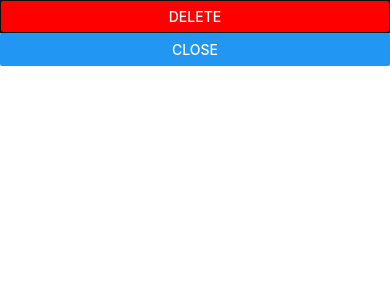
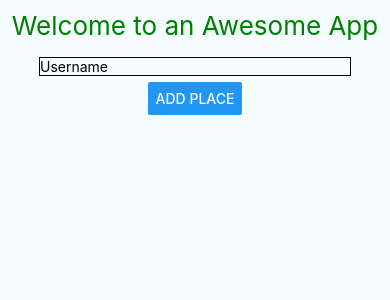
Before and after one commit to SokratisMourselas/AwesomeProject, a React Native app: screen / in a window 390 px wide. Shown: the top 300 px of the page. Built offline with nearby package versions, Linux system fonts and the light colour scheme.

Commit message:
modal functionality added

```diff
--- a/App.js
+++ b/App.js
@@ -35,20 +35,33 @@ export default class App extends Component{
         })
       }
     });
-    // this.setState(prevState => {
-    //   return{
-    //     places: prevState.places.filter(place=>{
-    //         return place.key!==key;
-    //     })
-    //   }
-    // });
+  }
+
+  placeDeletedHandler=()=>{
+    this.setState(prevState => {
+      return{
+        places: prevState.places.filter(place=>{
+            return place.key!==prevState.selectedPlace.key;
+        }),
+        selectedPlace: null
+      }
+    });
+  }
+
+
+  modalClosedHandler=()=>{
+    this.setState({
+      selectedPlace:null
+    });
   }
 
   render() {
 
     return (
       <View style={styles.container}>
-      <PlaceDetail selectedPlace={this.state.selectedPlace}/>
+      <PlaceDetail selectedPlace={this.state.selectedPlace}
+                    onItemDeleted={this.placeDeletedHandler}
+                    onModalClosed={this.modalClosedHandler}/>
         <PlaceInput onPlaceAdded={this.placeAddedHandler} />
          <PlaceList places={this.state.places}
                     onItemSelected={this.placeSelectedHandler}/>
--- a/src/components/PlaceDetail/PlaceDetail.js
+++ b/src/components/PlaceDetail/PlaceDetail.js
@@ -8,18 +8,19 @@ const placeDetail =(props)=>{
     if (props.selectedPlace !== null){
         modalContent = (
             <View>
-                <Image source={props.selectedPlace.placeImage}/>
-                <Text>{props.selectedPlace.placeName}</Text>
+                <Image source={props.selectedPlace.image} style={styles.imageStyle}/>
+                <Text style={styles.placeName}>{props.selectedPlace.name}</Text>
             </View>
         );
     }
 
     return(
-        <Modal>
-            <View>
+        <Modal onRequestClose={props.onModalClosed} visible={props.selectedPlace !== null} animationType="slide">
+            <View style={styles.modalContainer}>
+            {modalContent}
                 <View>
-                    <Button title="Delete" color="red"/>
-                    <Button title="Close"/>
+                    <Button title="Delete" color="red" onPress={props.onItemDeleted}/>
+                    <Button title="Close" onPress={props.onModalClosed}/>
                 </View>
             </View>
         </Modal>
@@ -27,4 +28,19 @@ const placeDetail =(props)=>{
 
 };
 
+const styles = new StyleSheet.create({
+    modalContainer:{
+        margin: 22
+    },
+    imageStyle:{
+        width: "100%",
+        height: 200
+    },
+    placeName:{
+        fontWeight: "bold",
+        textAlign: "center",
+        fontSize: 28
+    }
+});
+
 export default placeDetail;
--- a/src/components/PlaceInput/PlaceInput.js
+++ b/src/components/PlaceInput/PlaceInput.js
@@ -5,7 +5,7 @@ import {StyleSheet, Text, View, TextInput, Button} from 'react-native';
 class PlaceInput extends Component{
     state={
         placeName:"",
-        placePassword:"",
+        // placePassword:"",
     }
 
     placeNameChangerHandler=val=>{
@@ -14,11 +14,11 @@ class PlaceInput extends Component{
         });
     };
 
-    placePasswordChangerHandler=val=>{
-        this.setState({
-          placePassword: val
-        });
-    };
+    // placePasswordChangerHandler=val=>{
+    //     this.setState({
+    //       placePassword: val
+    //     });
+    // };
 
     placeSubmitHandler=()=>{
         if(this.state.placeName.trim() === ""){
@@ -36,14 +36,14 @@ class PlaceInput extends Component{
                     placeholder="Username"
                     value={this.state.placeName}
                     onChangeText={this.placeNameChangerHandler}/>
-                <TextInput
+                {/* <TextInput
                     style={styles.placeInput}
                     placeholder="Password"
                     secureTextEntry={true}
                     value={this.state.placePassword}
-                    onChangeText={this.placePasswordChangerHandler}/>
+                    onChangeText={this.placePasswordChangerHandler}/> */}
                 <Button
-                    title="Sign In"
+                    title="Add Place"
                     style={styles.buttonInput}
                     onPress={this.placeSubmitHandler}/>
             </View>
```
